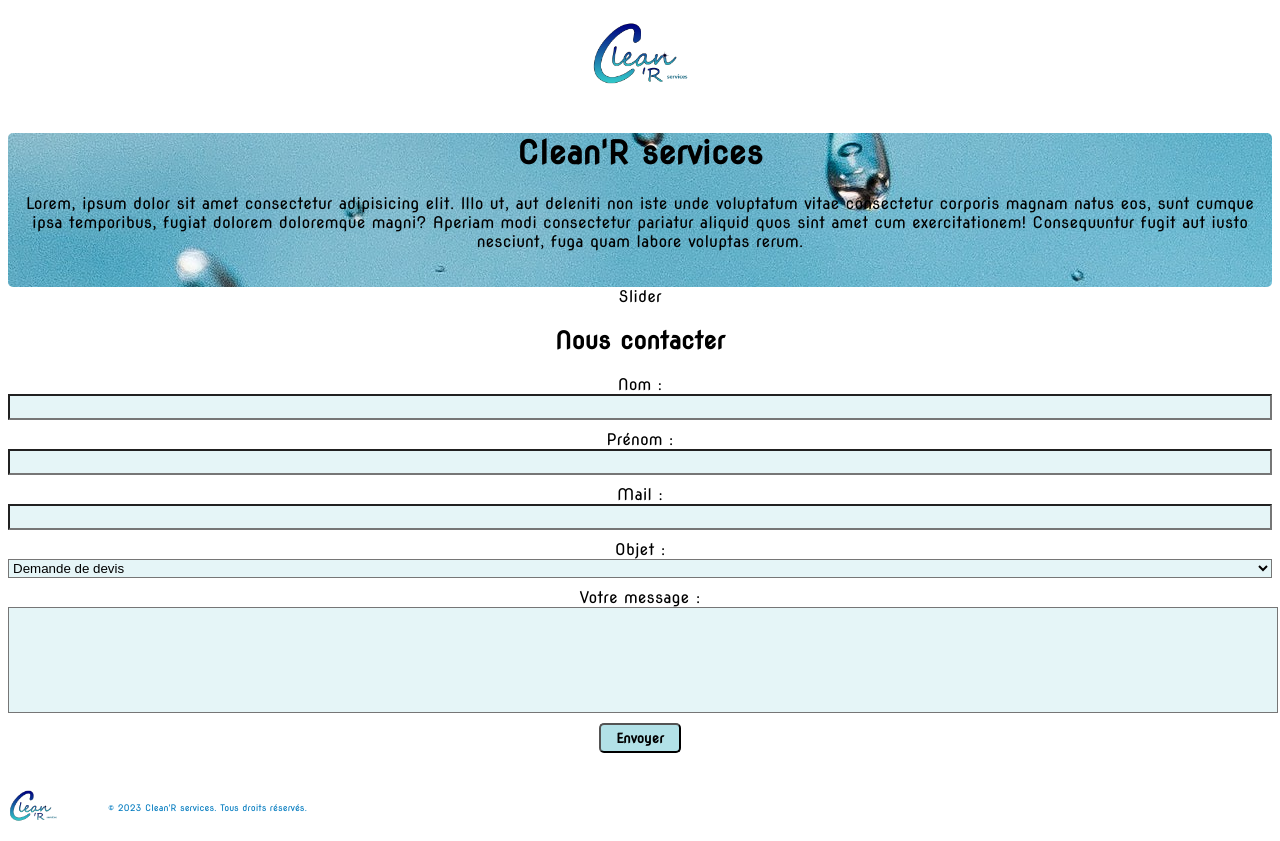
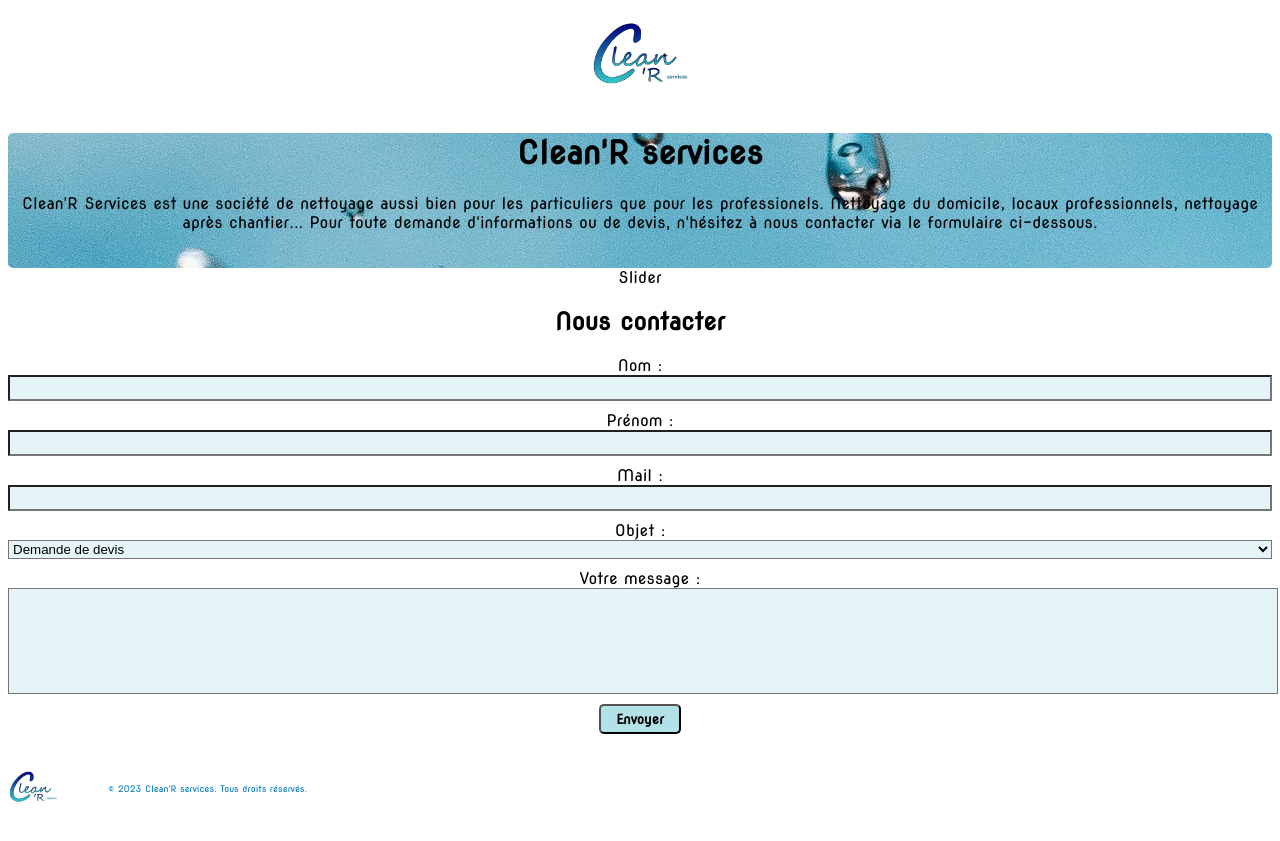
Before and after one commit to mmarine59/Clean-R-Services, a React (Vite) app: page /home in a window 1280 px wide. Built offline with nearby package versions, Linux system fonts and the light colour scheme.

Commit message:
modif p de Welcome

```diff
--- a/src/components/Welcome.jsx
+++ b/src/components/Welcome.jsx
@@ -4,7 +4,7 @@ export default function Welcome() {
   return (
     <div className="welcome">
         <h1>Clean'R services</h1>
-        <p>Lorem, ipsum dolor sit amet consectetur adipisicing elit. Illo ut, aut deleniti non iste unde voluptatum vitae consectetur corporis magnam natus eos, sunt cumque ipsa temporibus, fugiat dolorem doloremque magni? Aperiam modi consectetur pariatur aliquid quos sint amet cum exercitationem! Consequuntur fugit aut iusto nesciunt, fuga quam labore voluptas rerum.</p>
+        <p>Clean'R Services est une société de nettoyage aussi bien pour les particuliers que pour les professionels. Nettoyage du domicile, locaux professionnels, nettoyage après chantier... Pour toute demande d'informations ou de devis, n'hésitez à nous contacter via le formulaire ci-dessous.</p>
     </div>
   )
 }
```
